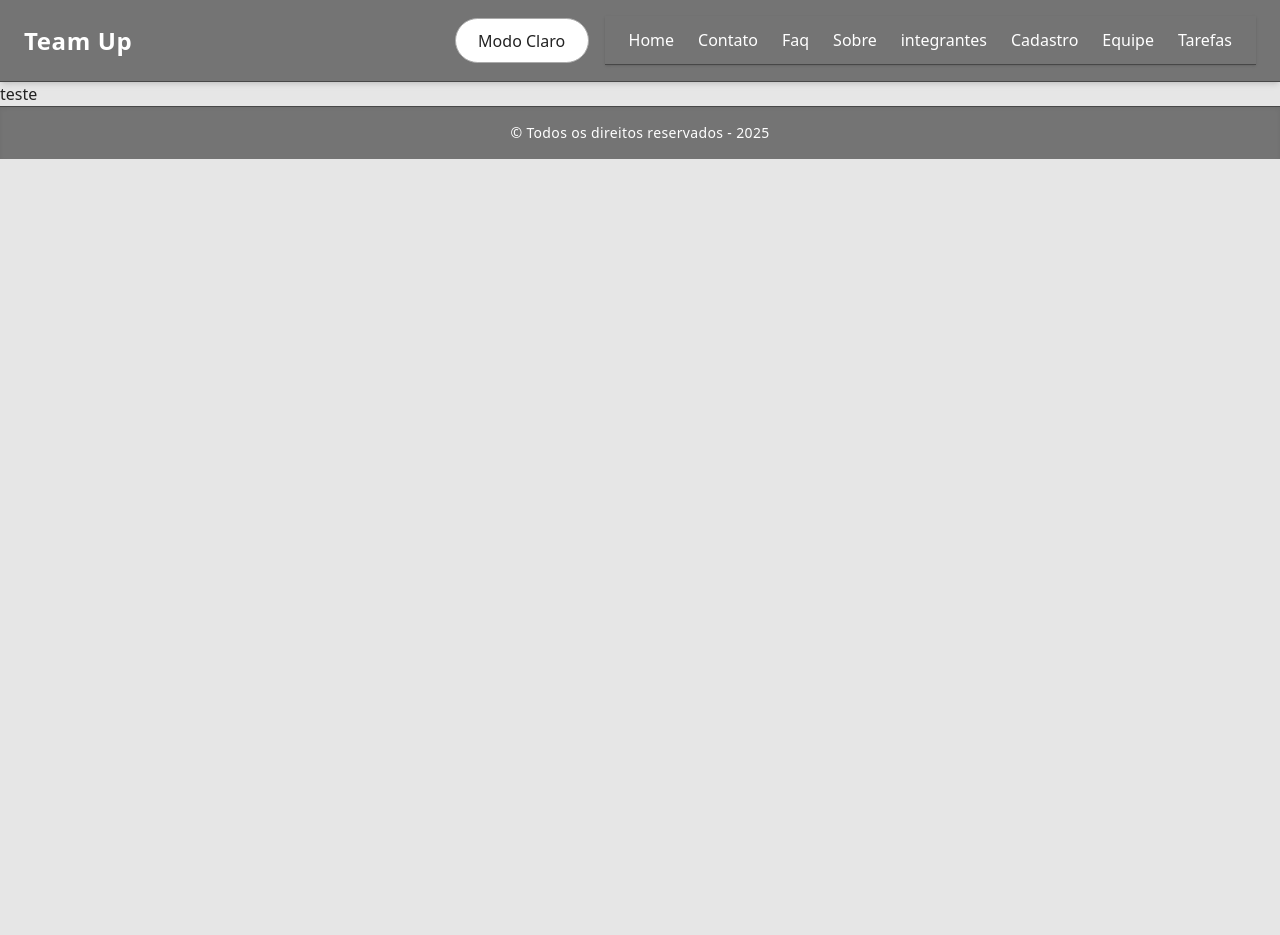
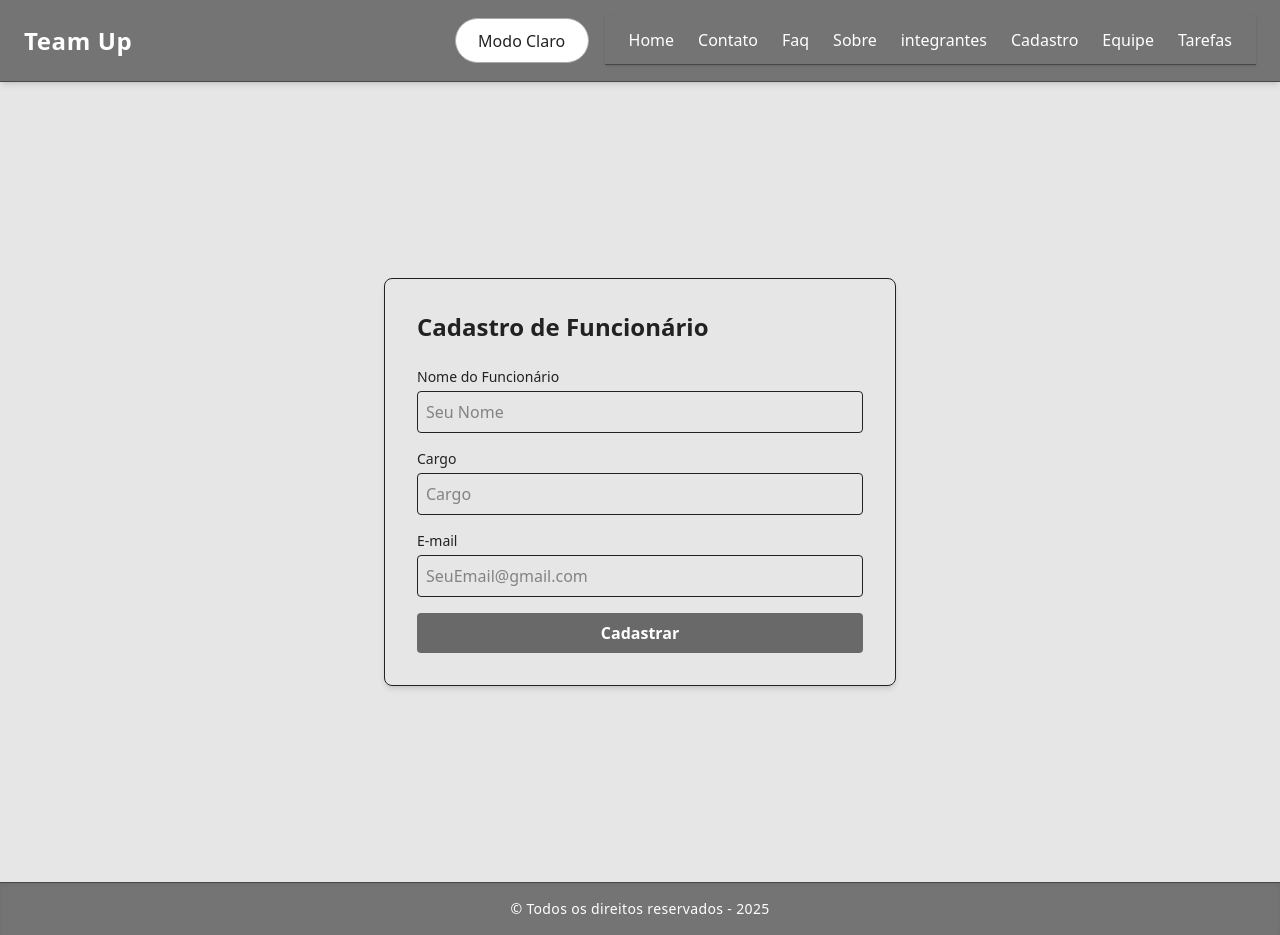
Before and after one commit to Felipe-Furlanetto0504/GS-Front-Segundo-Semestre, a React (Vite) app in the folder gs-front/: page /cadastro in a window 1280 px wide. Before the commit the page ends 800 px from the top, so only its background shows below. Built offline with nearby package versions, Linux system fonts and the light colour scheme.

Commit message:
feat: cadastro pronta

```diff
--- a/gs-front/src/routes/Cadastro/index.tsx
+++ b/gs-front/src/routes/Cadastro/index.tsx
@@ -1,11 +1,117 @@
-import { useEffect } from "react";
+import { useEffect, useState } from "react";
+import { useForm } from "react-hook-form";
+import { useNavigate } from "react-router-dom";
+import type { Funcionario } from "../../types/funcionario";
 
-export default function Cadastro(){
-    useEffect(()=>{
-        document.title = "Cadastro";
-    },[]);
 
-    return(
-        <div>teste</div>
-    );
+export default function Cadastro() {
+  const navigate = useNavigate();
+
+  useEffect(() => {
+    document.title = "Cadastro";
+  }, []);
+
+  const [sucesso, setSucesso] = useState("");
+
+  const {
+    register,
+    handleSubmit,
+    formState: { errors },
+    reset,
+  } = useForm<Funcionario>();
+
+  const onSubmit = async (data: Funcionario) => {
+    try {
+      const response = await fetch("http://localhost:8080/funcionario", {
+        method: "POST",
+        headers: { "Content-Type": "application/json" },
+        body: JSON.stringify(data),
+      });
+
+      if (!response.ok) {
+        alert("Falha no processamento. Acione o suporte.");
+        return;
+      }
+
+      setSucesso("Cadastro efetuado com êxito.");
+
+      navigate("/");
+      reset();
+
+    } catch {
+      alert("Falha no processamento. Acione o suporte.");
+    }
+  };
+
+  return (
+    <section className="min-h-screen w-full flex justify-center items-center p-6">
+      <div className="card-dynamic border card-light-dark rounded-lg shadow-md p-8 w-full max-w-lg">
+        <h1 className="text-2xl font-bold mb-6">Cadastro de Funcionário</h1>
+
+
+        {sucesso && (
+          <div className="w-full mb-4 p-3 rounded bg-green-600 text-white text-sm font-semibold shadow">
+            {sucesso}
+          </div>
+        )}
+
+        <form onSubmit={handleSubmit(onSubmit)} className="flex flex-col gap-4">
+
+          <div>
+            <label className="block mb-1 text-sm font-medium">
+              Nome do Funcionário
+            </label>
+            <input
+              type="text"
+              placeholder="Seu Nome"
+              {...register("nome_funcionario", { required: "O Nome é obrigatório" })}
+              className="card-dynamic border p-2 rounded w-full"
+            />
+            {errors.nome_funcionario && (
+              <span className="text-red-600 text-xs mt-1">
+                {errors.nome_funcionario.message}
+              </span>
+            )}
+          </div>
+
+          <div>
+            <label className="block mb-1 text-sm font-medium">Cargo</label>
+            <input
+              type="text"
+              placeholder="Cargo"
+              {...register("cargo_funcionario", { required: "O Cargo é obrigatório" })}
+              className="card-dynamic border p-2 rounded w-full"
+            />
+            {errors.cargo_funcionario && (
+              <span className="text-red-600 text-xs mt-1">
+                {errors.cargo_funcionario.message}
+              </span>
+            )}
+          </div>
+
+          <div>
+            <label className="block mb-1 text-sm font-medium">E-mail</label>
+            <input
+              type="email"
+              placeholder="SeuEmail@gmail.com"
+              {...register("email_funcionario", { required: "O E-mail é obrigatório" })}
+              className="card-dynamic border p-2 rounded w-full"
+            />
+            {errors.email_funcionario && (
+              <span className="text-red-600 text-xs mt-1">
+                {errors.email_funcionario.message}
+              </span>
+            )}
+          </div>
+
+          <button
+            type="submit"
+            className="bg-[#696969] text-white py-2 px-4 rounded font-semibold hover:bg-[#505050] transition"
+          >
+            Cadastrar
+          </button>
+        </form>
+      </div>
+    </section>
+  );
 }
--- a/gs-front/src/routes/Faq/index.tsx
+++ b/gs-front/src/routes/Faq/index.tsx
@@ -20,14 +20,14 @@ export default function Faq() {
             border: "1px solid var(--border)",
           }}
         >
-          <h2 className="text-xl font-semibold">Como funciona?</h2>
+          <h2 className=" text-xl font-semibold">Como funciona?</h2>
           <p style={{ color: "var(--text-light)" }}>
             Esse site te ajuda a ficar mais inspirado no trabalho.
           </p>
         </div>
 
         <div
-          className="shadow-md rounded-lg p-6 space-y-2"
+          className="  shadow-md rounded-lg p-6 space-y-2"
           style={{
             backgroundColor: "var(--card-bg)",
             border: "1px solid var(--border)",
--- a/gs-front/src/types/funcionario.ts
+++ b/gs-front/src/types/funcionario.ts
@@ -1,7 +1,6 @@
 export type Funcionario = {
     nome_funcionario: string,
     cargo_funcionario: string,
-    pontos_funcionario: number,
     email_funcionario: string,
-    id_equipe: number
+
 };
```
